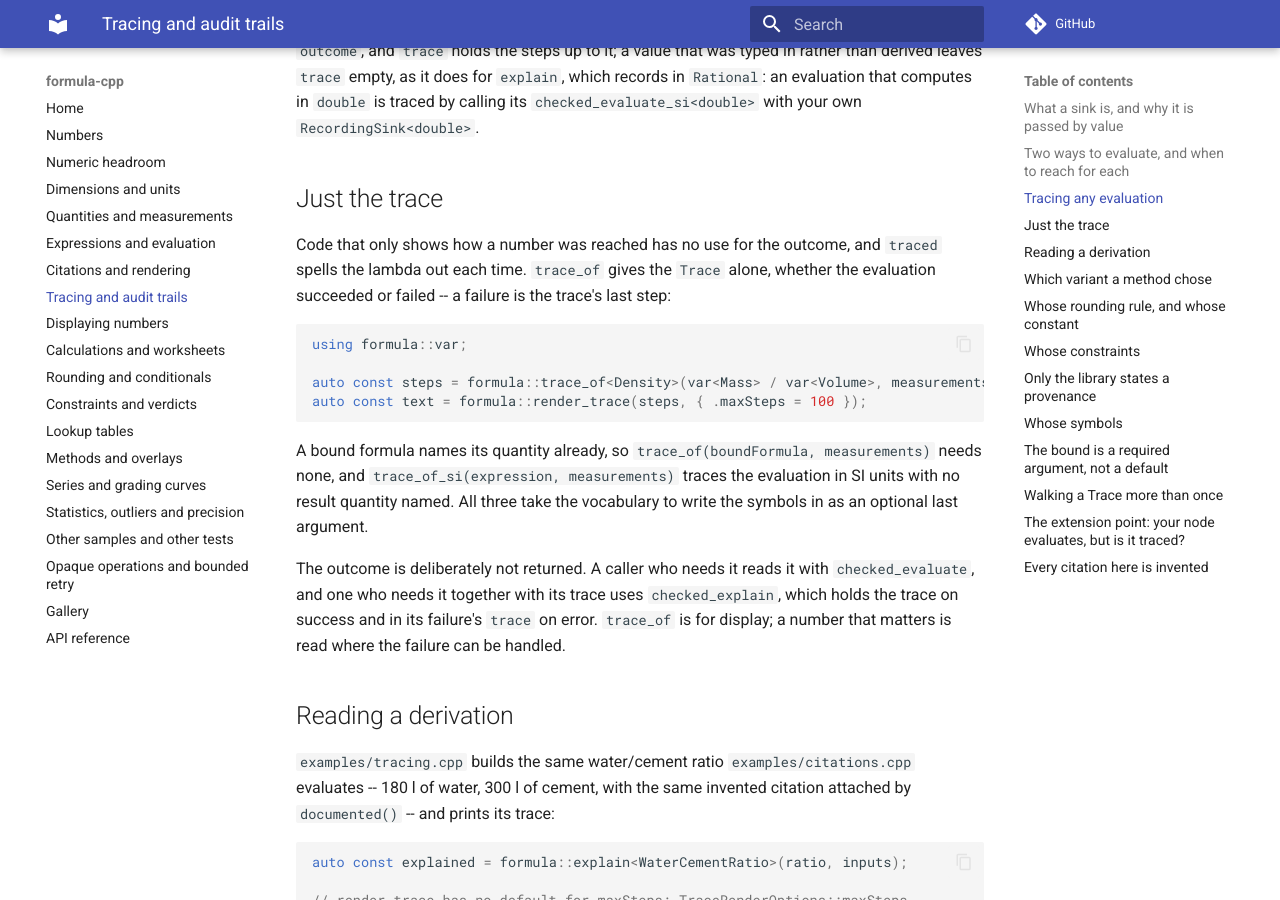
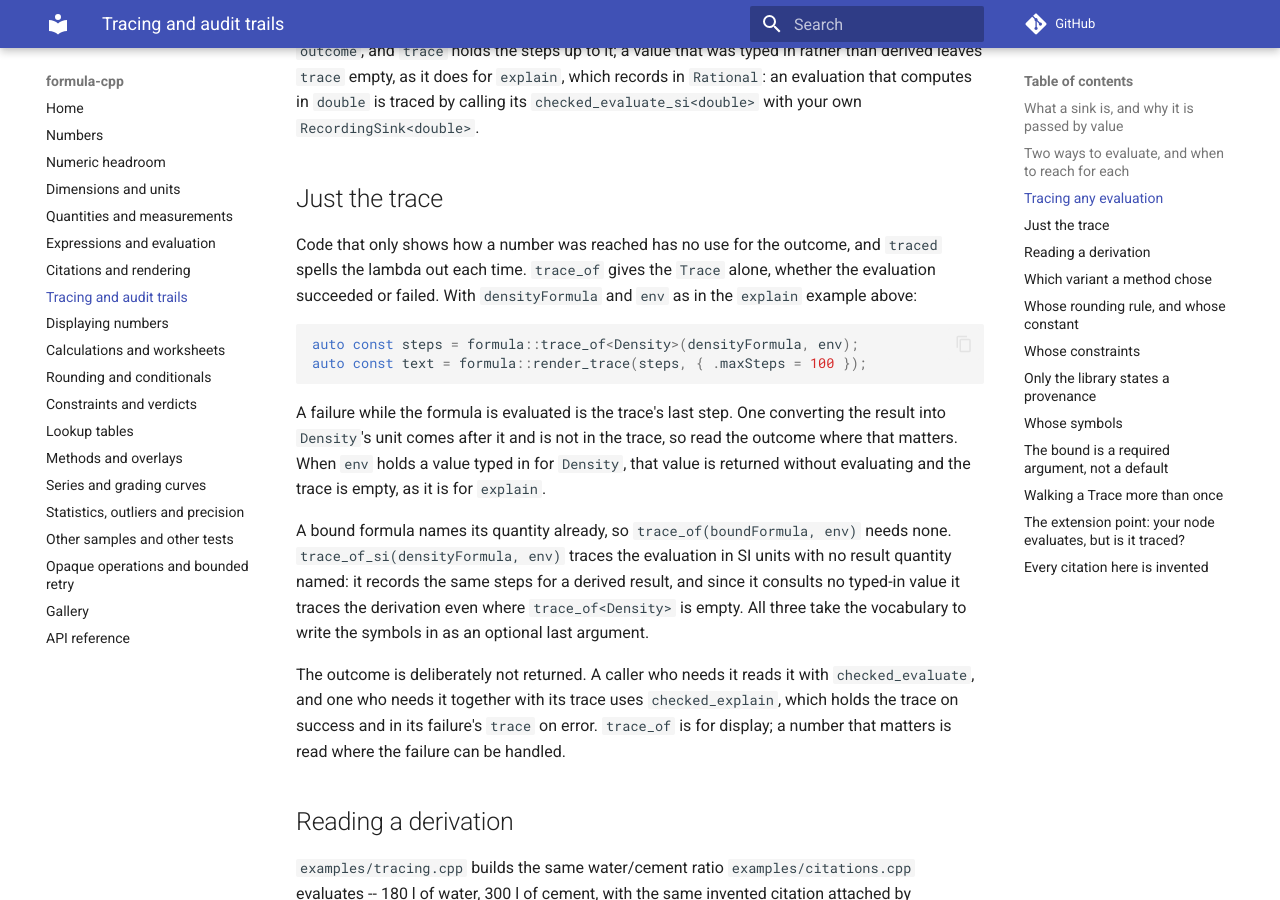
Before and after one commit to LASTRADA-Software/formula-cpp, an MkDocs documentation site: the page built from docs/tracing.md, in a window 1280 px wide and 900 px high, scrolled down 4346 px. Built offline with MkDocs 1.6.1 and Material for MkDocs 9.7.7, drawn with Linux system fonts in a browser that asks for light colours; comment, search, counter and statistics services are not loaded.

Commit message:
fix(trace): say what trace_of does and does not record, and refuse what it should
The documentation implied trace_of_si differs from trace_of<Q> by units, which
it does not; the real difference is that trace_of<Q> is empty where a value was
typed in for the result and trace_of_si traces the derivation anyway. Both
docstrings and the guide now say so, narrow "a failure is the last step" to
failures while the expression is evaluated (a failure converting into the
result's unit comes after the trace), and use names the guide already has.

trace_of now reaches checked_evaluate's series refusal instead of an overload
list, and trace_of_si goes through the same dispatch as checked_evaluate so a
consumer's own node at the root still traces. The nested-Yields gate, the
verb lists that say "every" and the dimension negative's second-message guard
are now pinned, each with a deletion check.

Signed-off-by: Christian Parpart <c.parpart@lastrada.net>

````diff
--- a/docs/tracing.md
+++ b/docs/tracing.md
@@ -231,20 +231,26 @@ was typed in rather than derived leaves `trace` empty, as it does for
 
 Code that only shows how a number was reached has no use for the outcome, and
 `traced` spells the lambda out each time. `trace_of` gives the `Trace` alone,
-whether the evaluation succeeded or failed -- a failure is the trace's last
-step:
+whether the evaluation succeeded or failed. With `densityFormula` and `env` as
+in the `explain` example above:
 
 ```cpp
-using formula::var;
-
-auto const steps = formula::trace_of<Density>(var<Mass> / var<Volume>, measurements);
+auto const steps = formula::trace_of<Density>(densityFormula, env);
 auto const text = formula::render_trace(steps, { .maxSteps = 100 });
 ```
 
-A bound formula names its quantity already, so `trace_of(boundFormula,
-measurements)` needs none, and `trace_of_si(expression, measurements)` traces
-the evaluation in SI units with no result quantity named. All three take the
-vocabulary to write the symbols in as an optional last argument.
+A failure while the formula is evaluated is the trace's last step. One
+converting the result into `Density`'s unit comes after it and is not in the
+trace, so read the outcome where that matters. When `env` holds a value typed in
+for `Density`, that value is returned without evaluating and the trace is empty,
+as it is for `explain`.
+
+A bound formula names its quantity already, so `trace_of(boundFormula, env)`
+needs none. `trace_of_si(densityFormula, env)` traces the evaluation in SI units
+with no result quantity named: it records the same steps for a derived result,
+and since it consults no typed-in value it traces the derivation even where
+`trace_of<Density>` is empty. All three take the vocabulary to write the symbols
+in as an optional last argument.
 
 The outcome is deliberately not returned. A caller who needs it reads it with
 `checked_evaluate`, and one who needs it together with its trace uses
````
Also changed, not shown: 8 other files.
